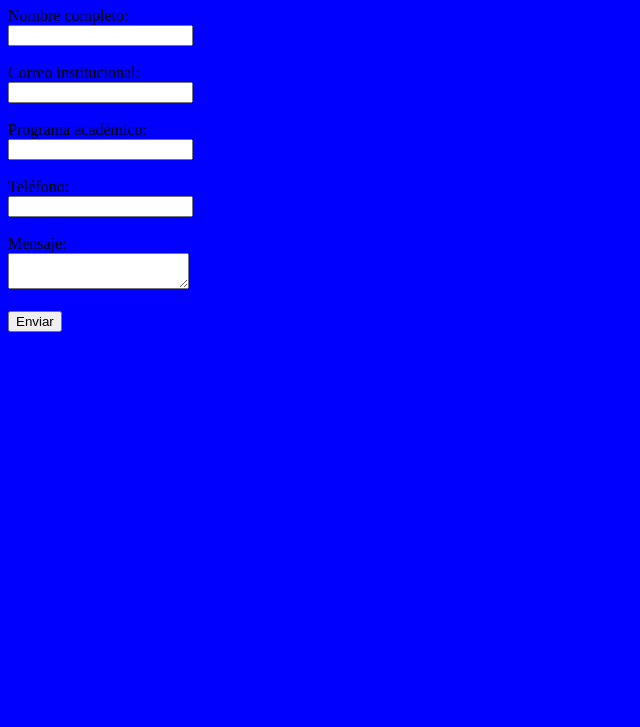
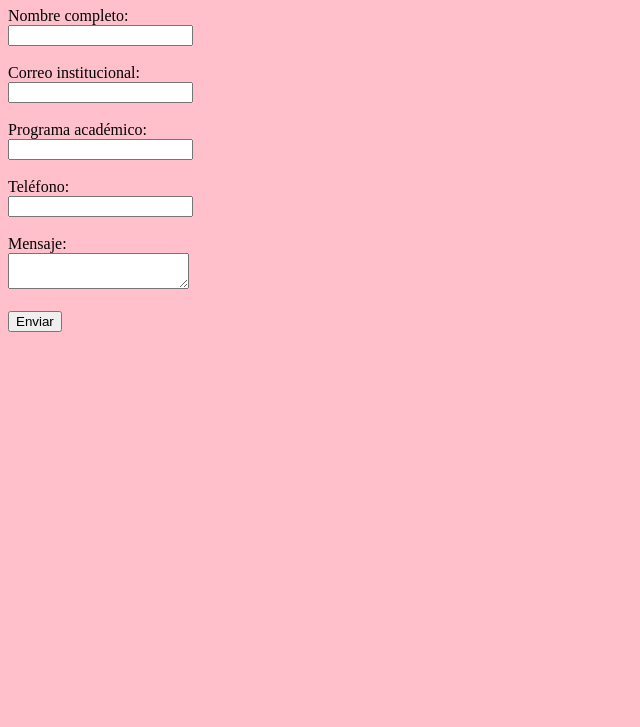
Before and after one commit to asanchez1770/miapp, a plain HTML site: page index.html in a window 1280 px wide. Shown: the part 73-800 px from the top of the page, without its empty margins (0-640 px from the left). Drawn offline with Linux system fonts and the light colour scheme.

```diff
--- a/index.html
+++ b/index.html
@@ -4,7 +4,7 @@
 <title>Buzón CUC Escucha</title>
 </head>
 
-<body style="background-color: blue;">
+<body style="background-color: pink;">
 
 <h1>Buzón CUC Escucha</h1>
 
```
